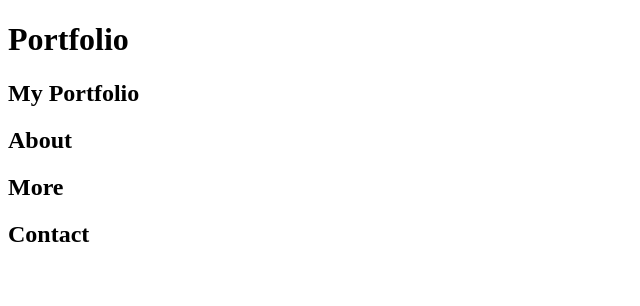
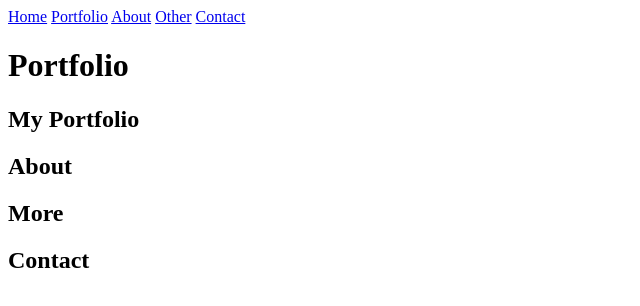
Before and after one commit to Lize101/portfolio, a plain HTML site: page index.html in a window 1280 px wide. Shown: the whole page, without its empty margins (0-640 px from the left). Drawn offline with Linux system fonts and the light colour scheme.

Commit message:
add nav titles

```diff
--- a/index.html
+++ b/index.html
@@ -14,11 +14,11 @@
         <!--Semantic tags communicate context to search engines-->
         <header id="home">
             <nav>
-                <a href="#home"></a>
-                <a href="#portfolio"></a>
-                <a href="#about"></a>
-                <a href="#other"></a>
-                <a href="#contact"></a>
+                <a href="#home">Home</a>
+                <a href="#portfolio">Portfolio</a>
+                <a href="#about">About</a>
+                <a href="#other">Other</a>
+                <a href="#contact">Contact</a>
             </nav>
             <h1>Portfolio</h1>
         </header>
```
